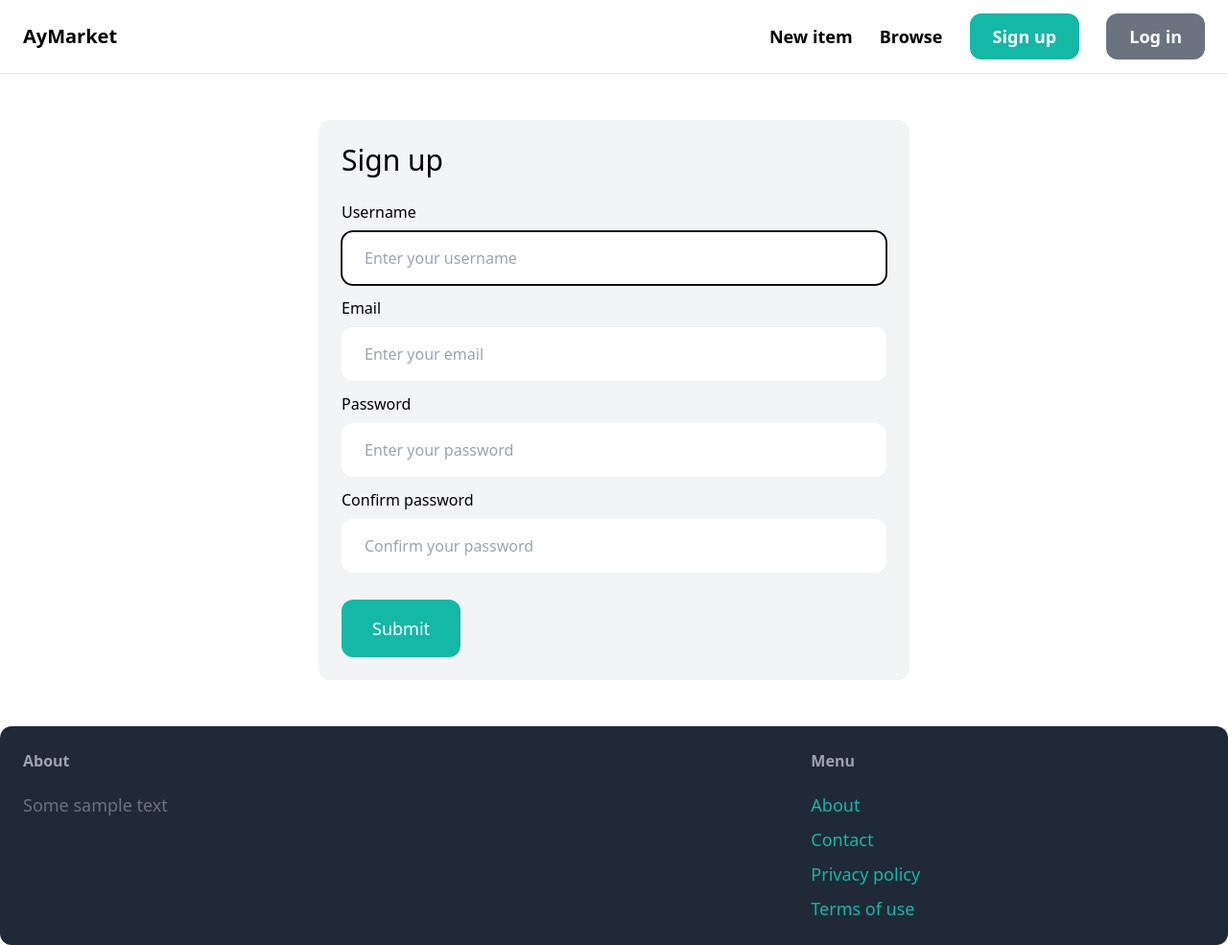
After one commit to rmirsh/AyMarket, a Django app: page /signup/ in a window 1280 px wide. The commit adds this page. Shown: the whole page at 96% size. Run offline with Django 4.2, Linux system fonts and the light colour scheme; parts of the project's set-up code (start-up, migrations or seed data) failed here and were passed over; some libraries are stand-ins or nearby versions.

Commit message:
Added sign up form

```diff
--- a/aymarket/aymarket/urls.py
+++ b/aymarket/aymarket/urls.py
@@ -3,11 +3,10 @@ from django.conf.urls.static import static
 from django.contrib import admin
 from django.urls import path, include
 
-from core.views import index, contact
+# from core.views import index, contact
 
 urlpatterns = [
-    path('', index, name='index'),
-    path('contact/', contact, name='contact'),
+    path('', include('core.urls')),
     path('items/', include('item.urls')),
     path('admin/', admin.site.urls),
 ] + static(settings.MEDIA_URL, document_root=settings.MEDIA_ROOT)
--- /dev/null
+++ b/aymarket/core/forms.py
@@ -0,0 +1,29 @@
+from django import forms
+from django.contrib.auth.forms import UserCreationForm
+from django.contrib.auth.models import User
+
+
+class SignUpForm(UserCreationForm):
+    class Meta:
+        model = User
+        fields = ('username', 'email', 'password1', 'password2')
+
+    username = forms.CharField(widget=forms.TextInput(attrs={
+        'placeholder': 'Enter your username',
+        'class': 'w-full py-4 px-6 rounded-xl'
+    }))
+
+    email = forms.CharField(widget=forms.EmailInput(attrs={
+        'placeholder': 'Enter your email',
+        'class': 'w-full py-4 px-6 rounded-xl'
+    }))
+
+    password1 = forms.CharField(widget=forms.PasswordInput(attrs={
+        'placeholder': 'Enter your password',
+        'class': 'w-full py-4 px-6 rounded-xl'
+    }))
+
+    password2 = forms.CharField(widget=forms.PasswordInput(attrs={
+        'placeholder': 'Confirm your password',
+        'class': 'w-full py-4 px-6 rounded-xl'
+    }))
--- a/aymarket/core/templates/core/base.html
+++ b/aymarket/core/templates/core/base.html
@@ -1,4 +1,5 @@
 {% load static %}
+
 <!doctype html>
 
 <html xmlns="http://www.w3.org/1999/html">
@@ -18,7 +19,7 @@
         <a href="#" class="text-lg font-semibold hover:text-gray-500">New item</a>
         <a href="#" class="text-lg font-semibold hover:text-gray-500">Browse</a>
 
-        <a href="#" class="px-6 py-3 text-lg font-semibold bg-teal-500 text-white rounded-xl hover:bg-teal-700">Sign up</a>
+        <a href="{% url 'core:signup' %}" class="px-6 py-3 text-lg font-semibold bg-teal-500 text-white rounded-xl hover:bg-teal-700">Sign up</a>
         <a href="#" class="px-6 py-3 text-lg font-semibold bg-gray-500 text-white rounded-xl hover:bg-gray-700">Log in</a>
       </div>
     </nav>
@@ -38,7 +39,7 @@
 
         <ul class="space-y-2">
           <li><a href="#" class="text-lg text-teal-500 hover:text-teal-700">About</a></li>
-          <li><a href="{% url 'contact' %}  " class="text-lg text-teal-500 hover:text-teal-700">Contact</a></li>
+          <li><a href="{% url 'core:contact' %}  " class="text-lg text-teal-500 hover:text-teal-700">Contact</a></li>
           <li><a href="#" class="text-lg text-teal-500 hover:text-teal-700">Privacy policy</a></li>
           <li><a href="#" class="text-lg text-teal-500 hover:text-teal-700">Terms of use</a></li>
         </ul>
--- /dev/null
+++ b/aymarket/core/templates/core/signup.html
@@ -0,0 +1,45 @@
+{% extends 'core/base.html' %}
+
+{% block title %}Sign up{% endblock %}
+
+{% block content %}
+<div class="w-1/2 my-6 mx-auto p-6 bg-gray-100 rounded-xl">
+  <h1 class="mb-6 text-3xl">Sign up</h1>
+
+  <form method="post" action=".">
+    {% csrf_token %}
+
+    <div class="mb-3">
+      <label class="inline-block mb-2">Username</label><br>
+      {{ form.username }}
+    </div>
+
+    <div class="mb-3">
+      <label class="inline-block mb-2">Email</label><br>
+      {{ form.email }}
+    </div>
+
+    <div class="mb-3">
+      <label class="inline-block mb-2">Password</label><br>
+      {{ form.password1 }}
+    </div>
+
+    <div class="mb-3">
+      <label class="inline-block mb-2">Confirm password</label><br>
+      {{ form.password2 }}
+    </div>
+
+    {% if form.errors or form.non_field_errors%}
+      <div class="mb-3 p-6 bg-red-100 rounded-xl">
+        {% for field in form %}
+          {{ field.errors }}
+        {% endfor %}
+
+        {{ form.non_field_errors }}
+      </div>
+    {% endif %}
+
+    <button class="mt-4 py-4 px-8 text-lg bg-teal-500 hover:bg-teal-700 rounded-xl text-white">Submit</button>
+  </form>
+</div>
+{% endblock %}
--- a/aymarket/core/urls.py
+++ b/aymarket/core/urls.py
@@ -5,6 +5,7 @@ from . import views
 app_name = 'core'
 
 urlpatterns = [
-    path('', views.index , name='index'),
-    path()
+    path('', views.index, name='index'),
+    path('contact/', views.contact, name='contact'),
+    path('signup/', views.signup, name='signup'),
 ]
--- a/aymarket/core/views.py
+++ b/aymarket/core/views.py
@@ -1,6 +1,7 @@
 from django.shortcuts import render, redirect
 
 from item.models import Category, Item
+from .forms import SignUpForm
 
 
 def index(request):
@@ -15,3 +16,19 @@ def index(request):
 
 def contact(request):
     return render(request, 'core/contact.html')
+
+
+def signup(request):
+    if request.method == 'POST':
+        form = SignUpForm(request.POST)
+
+        if form.is_valid():
+            form.save()
+
+            return redirect('/login/')
+    else:
+        form = SignUpForm()
+
+    return render(request, 'core/signup.html', {
+        'form': form,
+    })
```
Also changed, not shown: aymarket/db.sqlite3.
